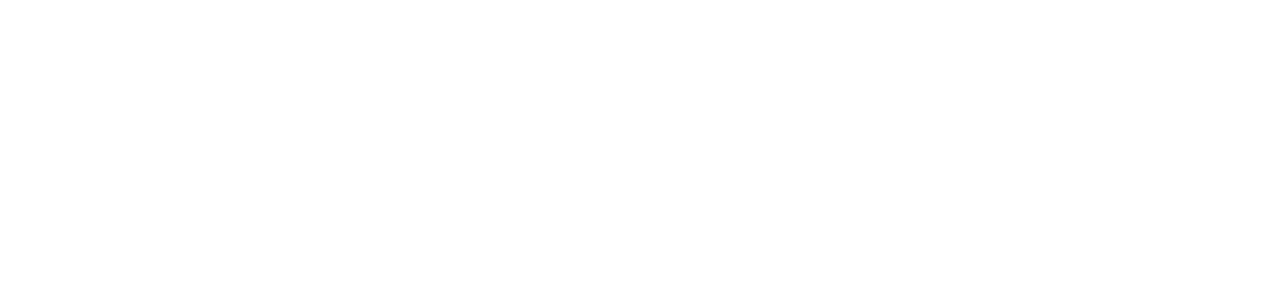
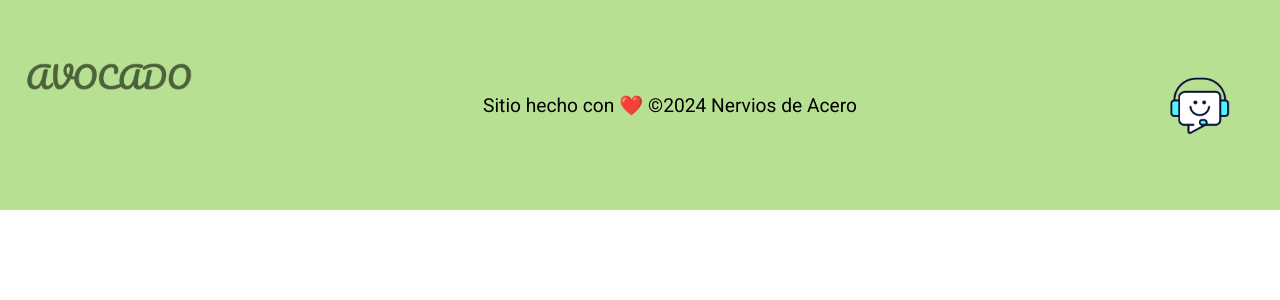
Before and after one commit to Nervios-de-Acero/Avocado-Frontend, an Angular app in the folder frontend/: page /footer in a window 1280 px wide. Before the commit this address led to /. Shown: the top 300 px of the page. Built offline with nearby package versions, Linux system fonts and the light colour scheme.

Commit message:
componente footer maquetado

```diff
--- a/frontend/src/app/app.routes.ts
+++ b/frontend/src/app/app.routes.ts
@@ -3,6 +3,7 @@
 import { LoginComponent } from './login/login.component';
 import { FeedComponent } from './feed/feed/feed.component';
 import { VistaRecetaComponent } from './receta/vista-receta/vista-receta.component';
+import { FooterComponent } from './shared/footer/footer.component';
 
 export const routes: Routes = [
     {
@@ -18,7 +19,7 @@
         component: FeedComponent
     },
     {
-        path: 'vista',
-        component: VistaRecetaComponent
+        path: 'footer',
+        component: FooterComponent
     }
 ];
--- a/frontend/src/app/shared/footer/footer.component.css
+++ b/frontend/src/app/shared/footer/footer.component.css
@@ -0,0 +1,61 @@
+footer {
+    display: flex;
+    flex-direction: column;
+    justify-content: center;
+    align-items: center;
+    background-color: #B8E092;
+    height: 170px;
+    padding: 20px;
+}
+
+.logo-container{
+    width: 150px;
+    height: 100px;
+}
+.logo-container img{
+    width: 100%;
+    height: auto;
+}
+
+.copyright-container{
+    display: flex;
+    justify-content: center;
+    align-items: center;
+    font-size: 0.80rem;
+    padding: 10px 0;
+}
+.copyright{
+    padding-left: 5px;
+}
+
+.icon-contact-container{
+    display: flex;
+    justify-content: flex-end;
+    padding: 20px 30px;
+}
+.contact-icon-container{
+    width: 60px;
+    height: 60px;
+}
+.contact-icon-container img{
+    width: 100%;
+    height: auto;
+}
+
+@media (min-width: 768px) {
+    footer{
+        flex-direction: row;
+        justify-content: space-between;
+    }
+
+    .copyright-container{
+        font-size: 1.2rem;
+    }
+}
+
+@media (min-width: 768px) {
+    .logo-container{
+        width: 180px;
+
+    }
+}
--- a/frontend/src/app/shared/footer/footer.component.html
+++ b/frontend/src/app/shared/footer/footer.component.html
@@ -1,3 +1,14 @@
 <footer>
-
+    <a routerLink="/feed" class="logo-container">
+        <img src="../../../assets/logo/logo-nombre.png" alt="logo de la aplicion">
+    </a>
+    <div class="copyright-container">
+        <span>Sitio hecho con ❤️</span>
+        <span class="copyright">©2024 Nervios de Acero</span>
+    </div>
+    <div class="icon-contact-container">
+        <a routerLink="/contacto" class="contact-icon-container">
+            <img src="../../../assets/iconos/atencion-al-cliente.png" alt="">
+        </a>
+    </div>
 </footer>
```
